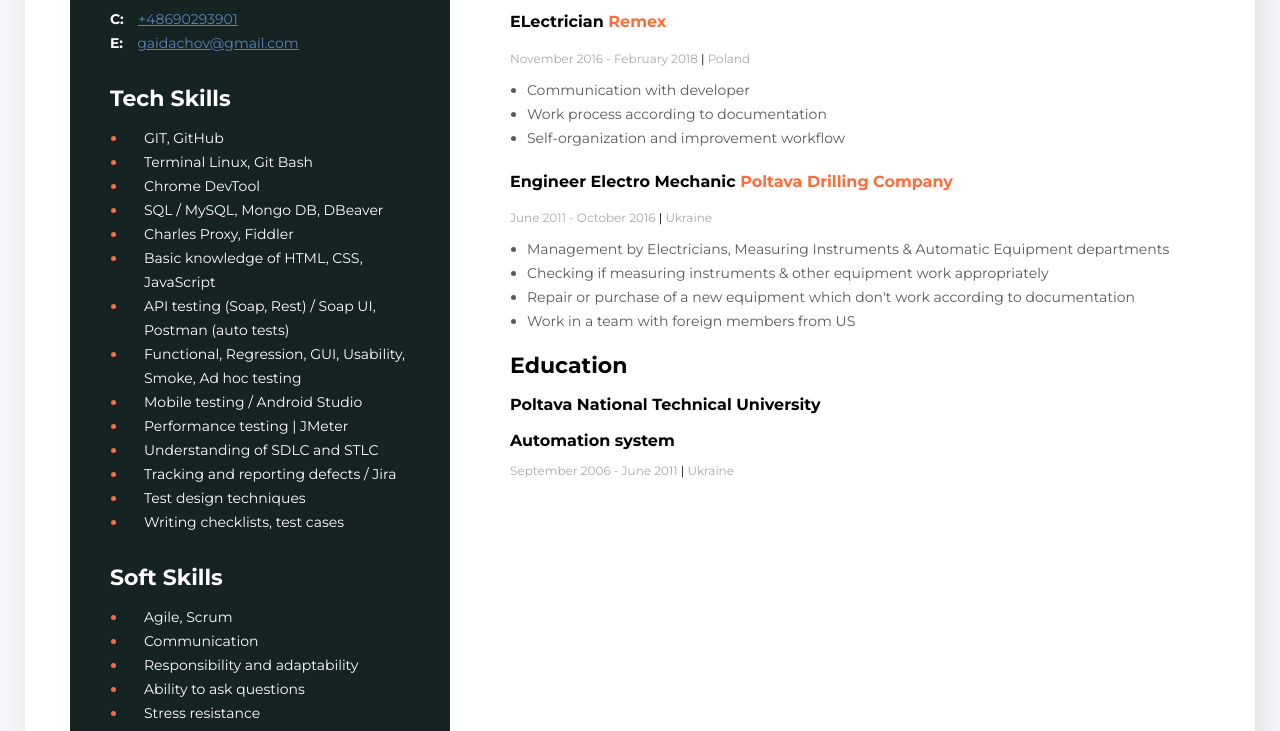
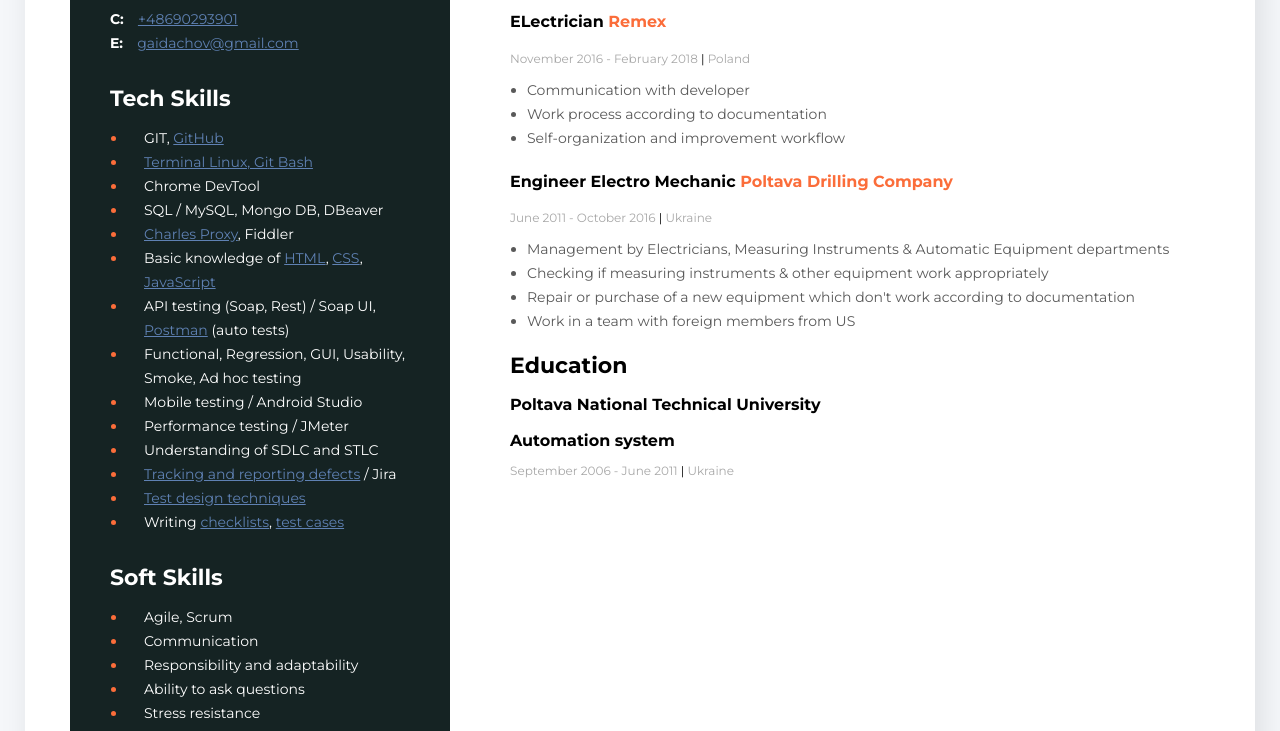
Before and after one commit to Vadym119/My-CV, a plain HTML site: page index.html in a window 1280 px wide. Shown: the part 502-1233 px from the top of the page. Drawn offline with Linux system fonts and the light colour scheme.

Commit message:
add links

```diff
--- a/index.html
+++ b/index.html
@@ -86,23 +86,23 @@
             <div class="tech_skills">
                 <h3 class="side_title">Tech Skills</h3>
                 <ul class="side_list">
-                    <li class="dots"><span class="side_list">GIT, GitHub</span></li>
-                    <li class="dots"><span class="side_list">Terminal Linux, Git Bash</span></li>
+                    <li class="dots"><span class="side_list">GIT, <a href="https://github.com/VadymHaidachov/QA_Courses" class="contact_link">GitHub</a></span></li>
+                    <li class="dots"><span class="side_list"><a href="https://github.com/VadymHaidachov/QA_Courses/blob/main/Terminal/Terminal.txt" class="contact_link">Terminal Linux, Git Bash</a></span></li>
                     <li class="dots"><span class="side_list">Chrome DevTool</span></li>
                     <li class="dots"><span class="side_list">SQL / MySQL, Mongo DB, DBeaver</span></li>
-                    <li class="dots"><span class="side_list">Charles Proxy, Fiddler</span></li>
-                    <li class="dots"><span class="side_list">Basic knowledge of HTML, CSS,</span></li>
-                    <span class="side_list">JavaScript</span>
+                    <li class="dots"><span class="side_list"><a href="https://github.com/VadymHaidachov/QA_Courses/tree/main/Charles%20Proxy" class="contact_link">Charles Proxy</a>, Fiddler</span></li>
+                    <li class="dots"><span class="side_list">Basic knowledge of <a href="https://github.com/VadymHaidachov/MyCV/blob/main/index.html" class="contact_link">HTML</a>, <a href="https://github.com/VadymHaidachov/MyCV/blob/main/CSS/styles.css" class="contact_link">CSS</a>,</span></li>
+                    <span class="side_list"><a href="https://github.com/VadymHaidachov/QA_Courses/tree/main/JavaScript" class="contact_link">JavaScript</a></span>
                     <li class="dots"><span class="side_list">API testing (Soap, Rest) / Soap UI,</span></li>
-                    <span class="side_list">Postman (auto tests)</span>
+                    <span class="side_list"><a href="https://github.com/VadymHaidachov/QA_Courses/tree/main/Postman" class="contact_link">Postman</a> (auto tests)</span>
                     <li class="dots"><span class="side_list">Functional, Regression, GUI, Usability,</span></li>
                     <span class="side_list">Smoke, Ad hoc testing</span>
                     <li class="dots"><span class="side_list">Mobile testing / Android Studio</span></li>
-                    <li class="dots"><span class="side_list">Performance testing | JMeter</span></li>
+                    <li class="dots"><span class="side_list">Performance testing / JMeter</span></li>
                     <li class="dots"><span class="side_list">Understanding of SDLC and STLC</span></li>
-                    <li class="dots"><span class="side_list">Tracking and reporting defects / Jira</span></li>
-                    <li class="dots"><span class="side_list">Test design techniques</span></li>
-                    <li class="dots"><span class="side_list">Writing checklists, test cases</span></li>
+                    <li class="dots"><span class="side_list"><a href="https://docs.google.com/spreadsheets/d/1OqF948pRa9aNK8f9QPR_vAB1rX3fAHsVsNvJlyEQcNU/edit#gid=530415581" class="contact_link">Tracking and reporting defects</a> / Jira</span></li>
+                    <li class="dots"><span class="side_list"><a href="https://docs.google.com/spreadsheets/d/1OqF948pRa9aNK8f9QPR_vAB1rX3fAHsVsNvJlyEQcNU/edit#gid=362490221" class="contact_link">Test design techniques</a></span></li>
+                    <li class="dots"><span class="side_list">Writing <a href="https://docs.google.com/spreadsheets/d/1pZLdad_-NgWMvZFYvJBfazdIjiS7ER1a93kr3mqV5yY/edit#gid=0" class="contact_link">checklists</a>, <a href="https://docs.google.com/spreadsheets/d/1OqF948pRa9aNK8f9QPR_vAB1rX3fAHsVsNvJlyEQcNU/edit#gid=306214079" class="contact_link">test cases</a></span></li>
                 </ul>
             </div>
             <!--soft skills-->
```
